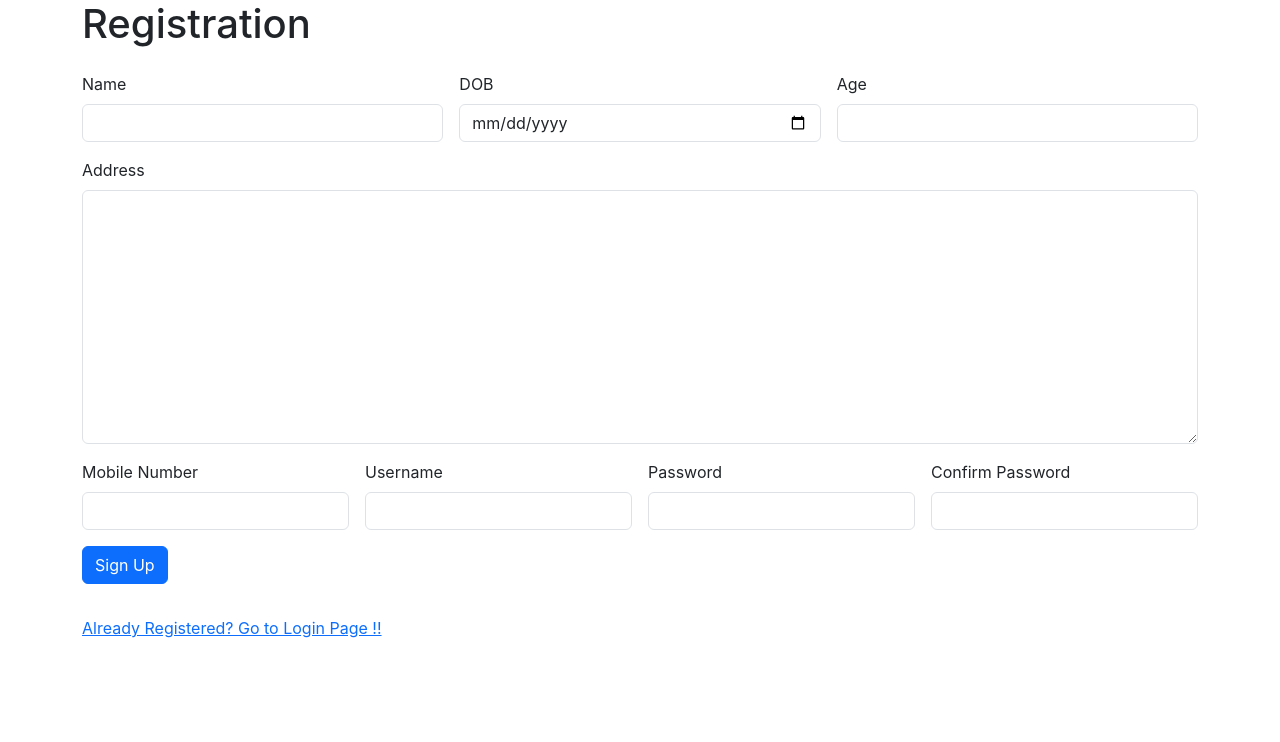
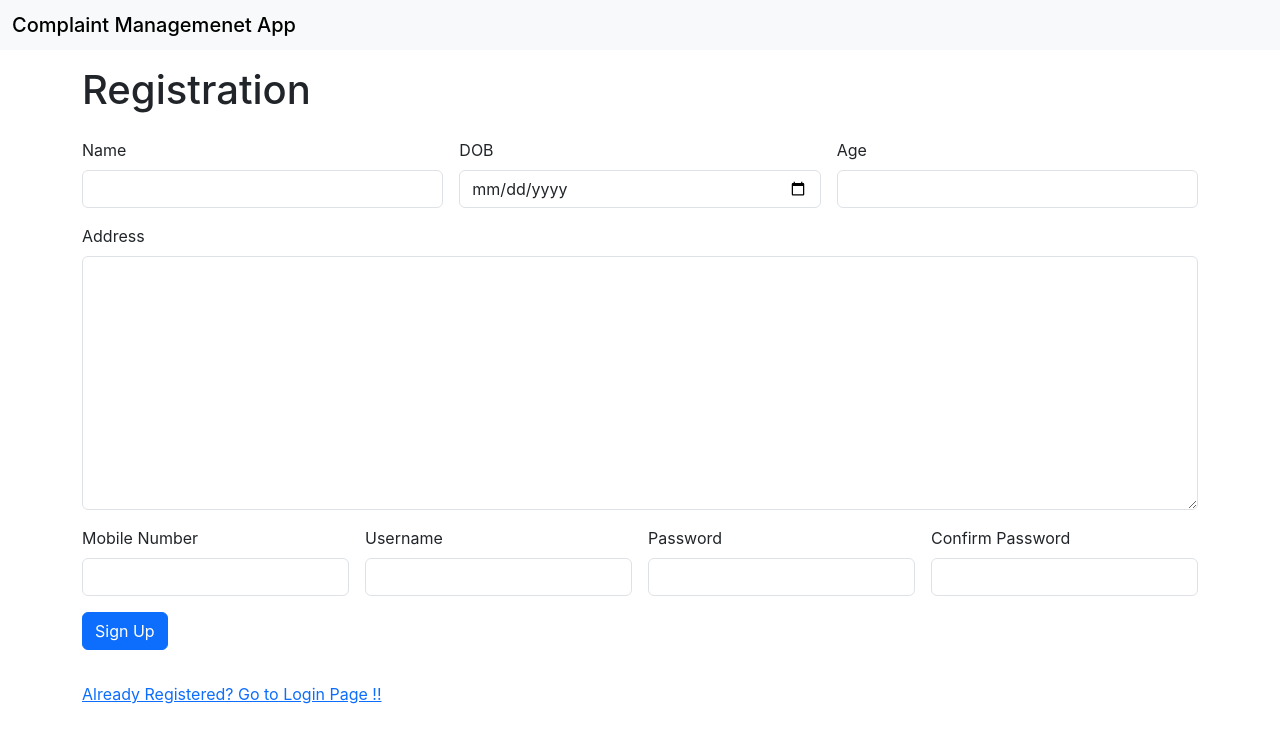
Before and after one commit to Sree1710/complaint-management-app-frontend, a React (Create React App) app: page / in a window 1280 px wide. Shown: the top 742 px of the page. Built offline with nearby package versions, Linux system fonts and the light colour scheme.

Commit message:
Registration component modified

```diff
--- /dev/null
+++ b/src/Components/Heading.jsx
@@ -0,0 +1,15 @@
+import React from 'react'
+
+const Heading = () => {
+    return (
+        <div>
+            <nav class="navbar bg-body-tertiary">
+                <div class="container-fluid">
+                    <span class="navbar-brand mb-0 h1">Complaint Managemenet App</span>
+                </div>
+            </nav>
+        </div>
+    )
+}
+
+export default Heading
--- a/src/Components/Login.jsx
+++ b/src/Components/Login.jsx
@@ -1,8 +1,11 @@
 import React from 'react'
+import Heading from './Heading'
 
 const Login = () => {
   return (
-    <div>Login</div>
+    <div>
+        <Heading/>
+    </div>
   )
 }
 
--- a/src/Components/Registration.jsx
+++ b/src/Components/Registration.jsx
@@ -1,6 +1,7 @@
 import axios from 'axios'
 import React, { useState } from 'react'
 import { useNavigate } from 'react-router-dom'
+import Heading from './Heading'
 
 const Registration = () => {
     const [inputField,setInputField]=useState(
@@ -36,10 +37,12 @@ const Registration = () => {
 
   return (
     <div>
+        <Heading/>
         <div className="container">
             <div className="row">
                 <div className="col col-12 col-sm-12 col-md-12 col-lg-12 col-xl-12 col-xxl-12">
                     <div className="row g-3">
+                    <div className="col col-12 col-sm-12 col-md-12 col-lg-12 col-xl-12 col-xxl-12"></div>
                         <div className="col col-12 col-sm-12 col-md-12 col-lg-12 col-xl-12 col-xxl-12">
                             <h1>Registration</h1>
                         </div>
```
